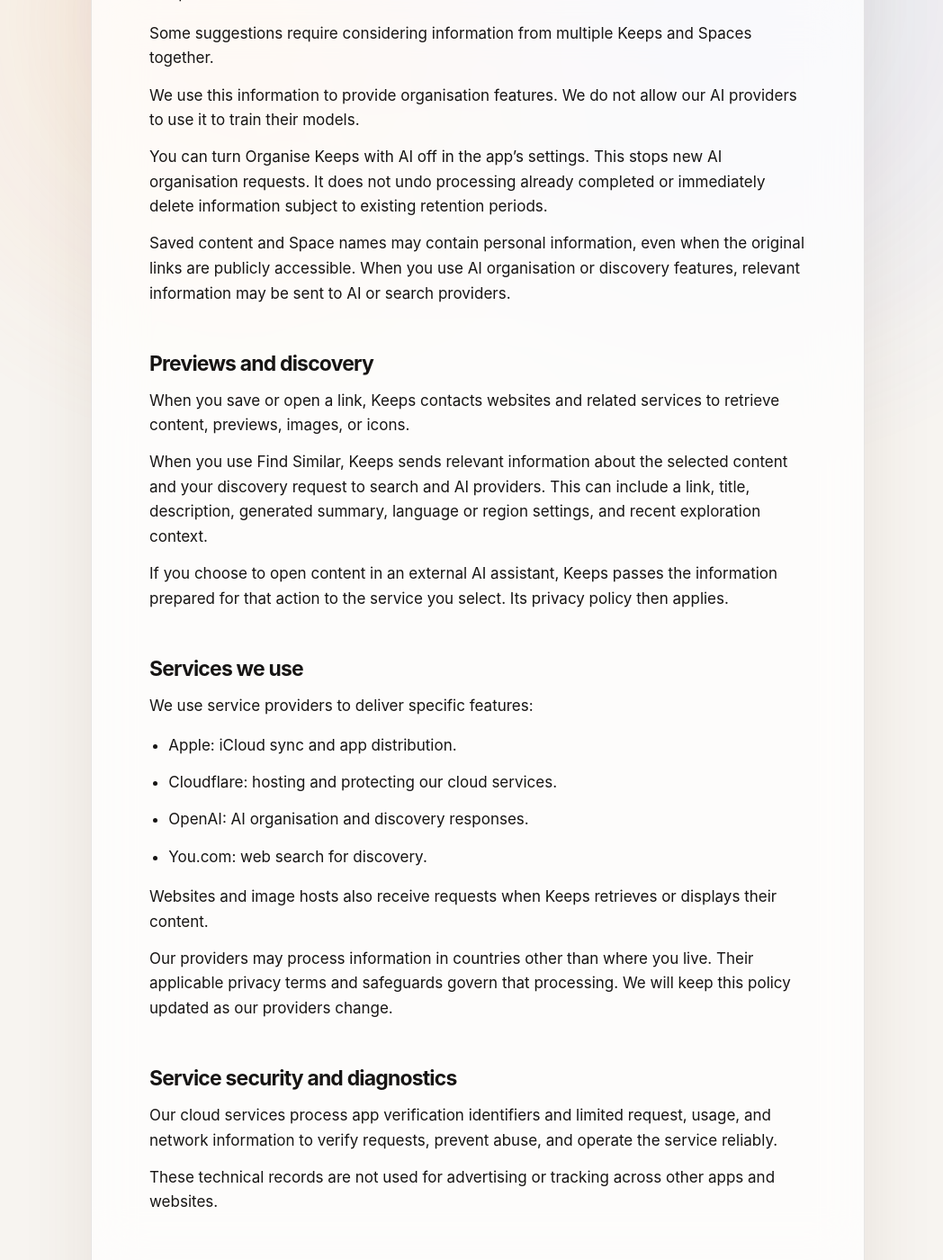
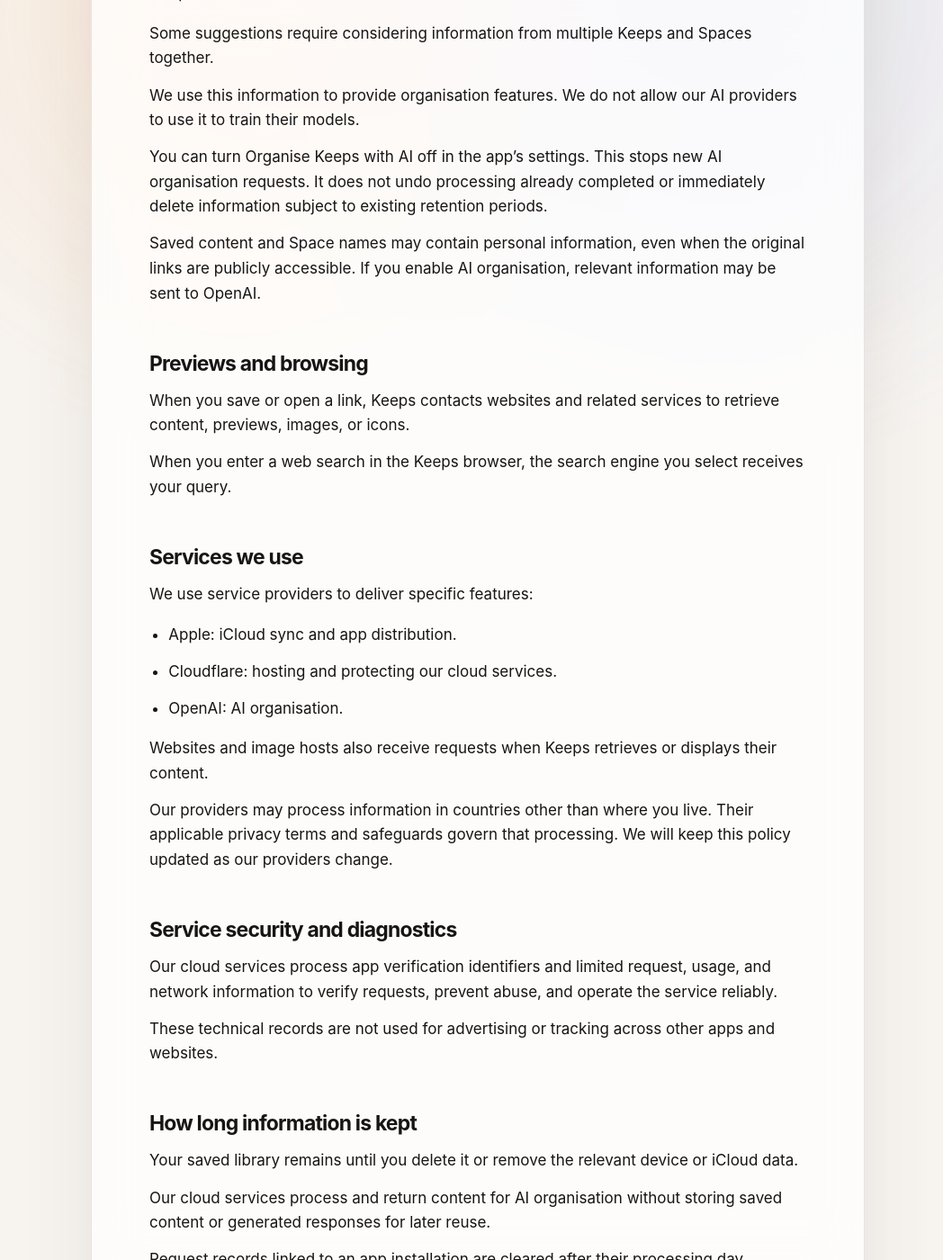
Before and after one commit to Computer-Arts-Company/keeps-legal, a Jekyll site: the page built from privacy.md, in a window 1280 px wide and 1400 px high, scrolled down 1070 px. Shown: the whole window at 90% size, without its empty margins (109-1157 px from the left). Built offline with Jekyll 4.4.1, drawn with Linux system fonts in a browser that asks for light colours; some of the changed text lies outside the part shown.

Commit message:
Align the privacy policy with build 15 browsing

```diff
--- a/privacy.md
+++ b/privacy.md
@@ -39,15 +39,13 @@ We use this information to provide organisation features. We do not allow our AI
 
 You can turn Organise Keeps with AI off in the app’s settings. This stops new AI organisation requests. It does not undo processing already completed or immediately delete information subject to existing retention periods.
 
-Saved content and Space names may contain personal information, even when the original links are publicly accessible. When you use AI organisation or discovery features, relevant information may be sent to AI or search providers.
+Saved content and Space names may contain personal information, even when the original links are publicly accessible. If you enable AI organisation, relevant information may be sent to OpenAI.
 
-## Previews and discovery
+## Previews and browsing
 
 When you save or open a link, Keeps contacts websites and related services to retrieve content, previews, images, or icons.
 
-When you use Find Similar, Keeps sends relevant information about the selected content and your discovery request to search and AI providers. This can include a link, title, description, generated summary, language or region settings, and recent exploration context.
-
-If you choose to open content in an external AI assistant, Keeps passes the information prepared for that action to the service you select. Its privacy policy then applies.
+When you enter a web search in the Keeps browser, the search engine you select receives your query.
 
 ## Services we use
 
@@ -57,9 +55,7 @@ We use service providers to deliver specific features:
 
 - Cloudflare: hosting and protecting our cloud services.
 
-- OpenAI: AI organisation and discovery responses.
-
-- You.com: web search for discovery.
+- OpenAI: AI organisation.
 
 Websites and image hosts also receive requests when Keeps retrieves or displays their content.
 
@@ -75,7 +71,7 @@ These technical records are not used for advertising or tracking across other ap
 
 Your saved library remains until you delete it or remove the relevant device or iCloud data.
 
-Our cloud services process and return content for AI organisation and discovery without storing saved content or generated responses for later reuse.
+Our cloud services process and return content for AI organisation without storing saved content or generated responses for later reuse.
 
 Request records linked to an app installation are cleared after their processing day. Verification records are retained as needed to protect the service. Financial totals are kept without installation identifiers.
 
```
Also changed, not shown: other parts of privacy.md (+1 -1 lines).
